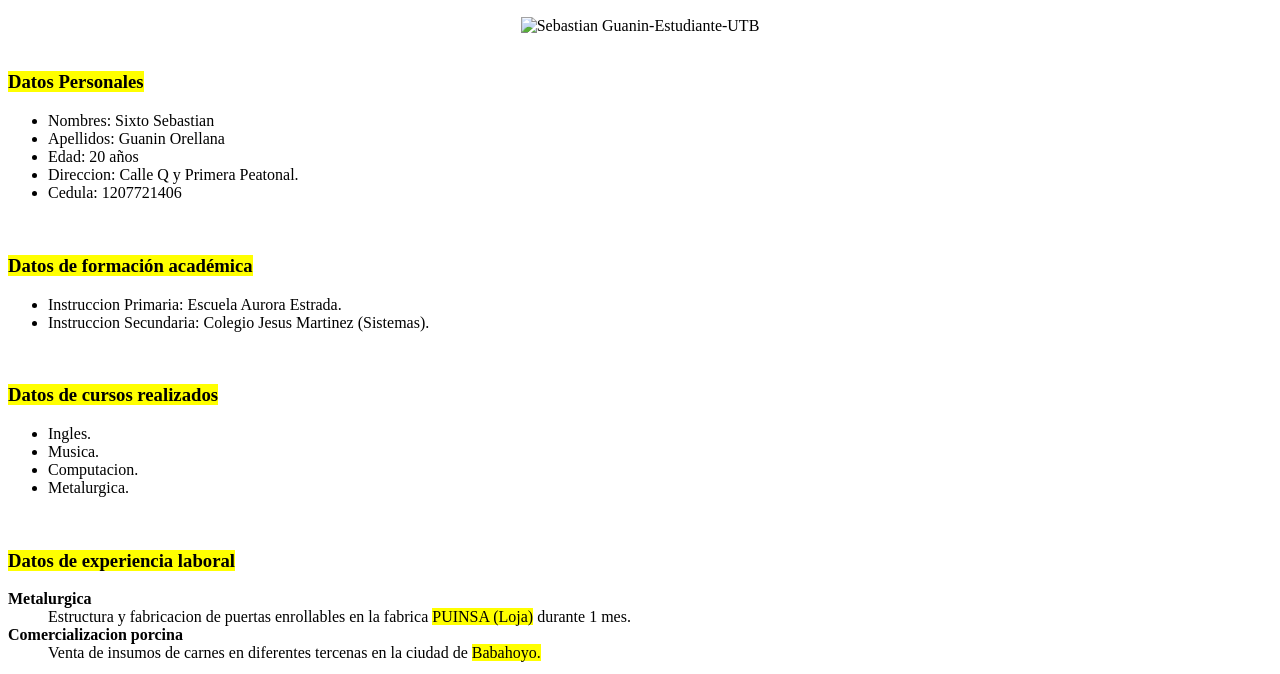
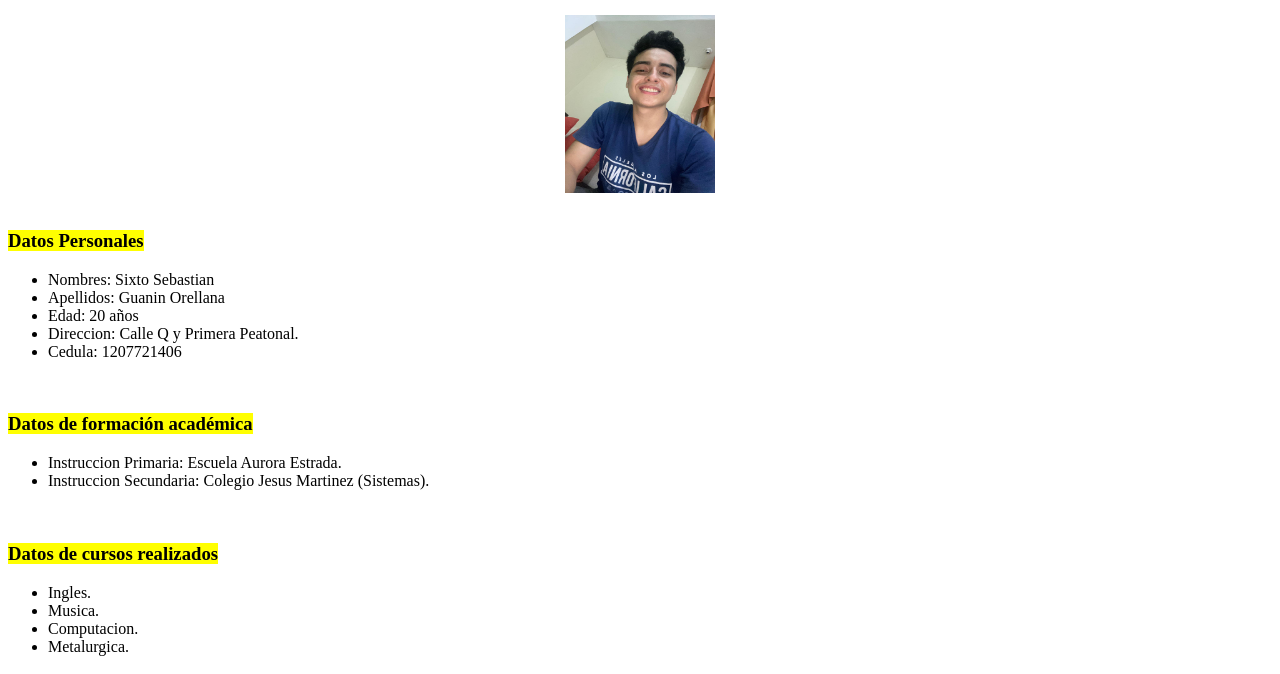
Before and after one commit to Sebasjvs31/Web-Curriculo, a plain HTML site: page index.html in a window 1280 px wide. Shown: the part 126-800 px from the top of the page. Drawn offline with Linux system fonts and the light colour scheme; the site is published under a folder, as on GitHub Pages, so addresses that start at the root find nothing.

Commit message:
Update index.html

```diff
--- a/index.html
+++ b/index.html
@@ -14,7 +14,7 @@
                 <article>
                     <header>
                         <div align="center"><h1>Currículo Vitae</h1>
-                            <img src="/Imagen/Sebastian.jpg" align = "center" width="150" height="178"  alt="Sebastian Guanin-Estudiante-UTB" />
+                            <img src="Imagen/Sebastian.jpg" align = "center" width="150" height="178"  alt="Sebastian Guanin-Estudiante-UTB" />
                         </div>
                     </header>
                     <br/>
```
